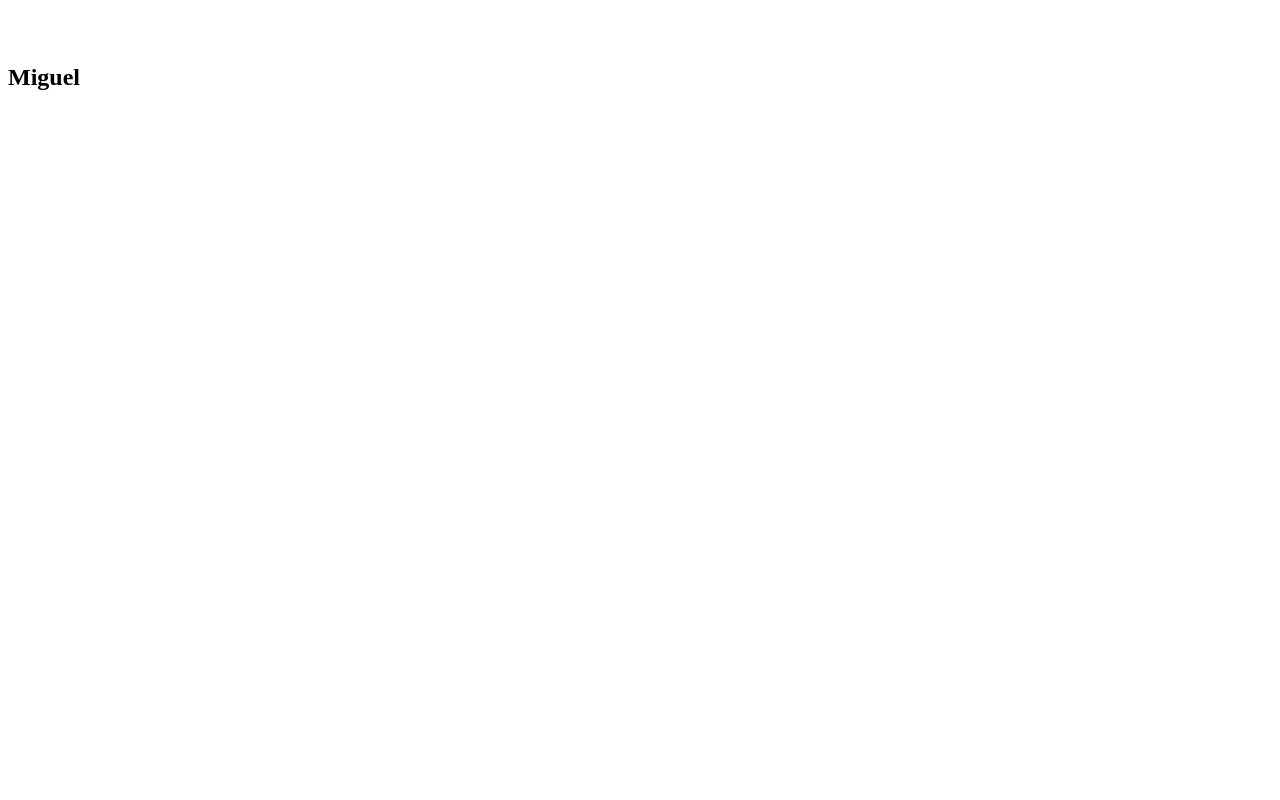
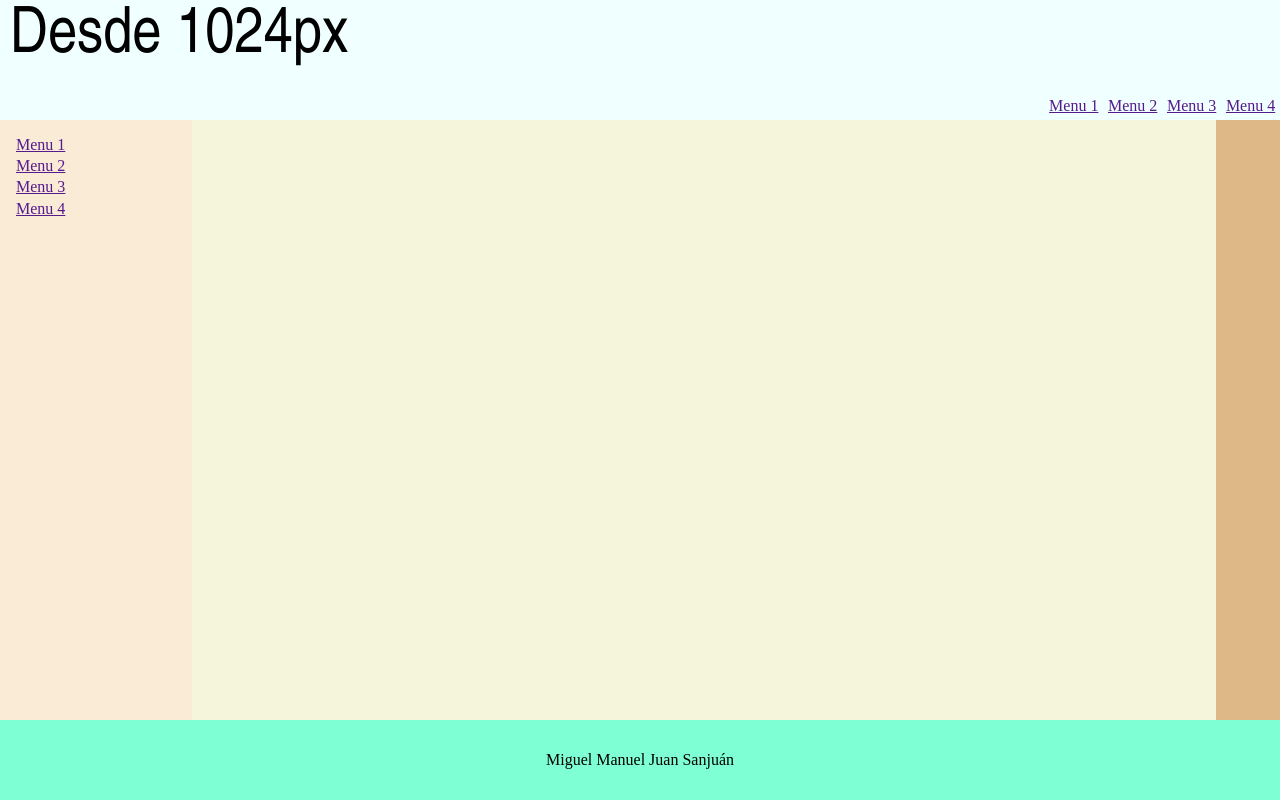
Before and after one commit to organizacion-sesion-3-MiguelMJuanS/organizacion-sesion-3-MiguelMJuanS.github.io, a plain HTML site: page index.html in a window 1280 px wide. Drawn offline with Linux system fonts and the light colour scheme.

Commit message:
primer commit

```diff
--- /dev/null
+++ b/estilos.css
@@ -0,0 +1,126 @@
+/**** tags ****/
+html, body{
+   height: 100%;
+   margin: 0;
+}
+
+header{
+    height: 15%;
+    background-color: azure;
+}
+nav{
+    height: 75%;
+    width: 15%;
+    float: left;
+    background-color: antiquewhite;
+}
+section{
+    height: 75%;
+    width: 80%;
+    float: left;
+    background-color: beige;
+}
+aside{
+    height: 75%;
+    width: 5%;
+    float: right;
+    background-color: burlywood;
+}
+footer{
+    clear: both;
+    height: 10%;
+    background-color: aquamarine;
+}
+
+footer p{
+    height: 100%;
+	display: flex;
+	justify-content: center;
+	align-items: center;
+}
+
+/**** ids ****/
+#navHoriz{
+    height: 100%;
+    margin: 0;
+    float: right;
+}
+
+/**** classes ****/
+.logo {
+    font-family: 'Arial Narrow', Impact, sans-serif;
+    font-size: 3em;
+    padding: 10px;
+}
+.listaHoriz li {
+    list-style-type: none;
+    display: inline;
+}
+.listaVert {
+    list-style-type: none;
+    padding-left: 1em;
+}
+.listaVert li {
+    padding-bottom: 0.2em;
+}
+.listaHoriz{
+    height: 100%;
+    display: flex;
+    align-items: flex-end;
+    margin: 0;
+}
+.listaHoriz li{
+    padding: 0.3em;
+}
+
+
+@media only screen and (max-width: 550px) {
+    nav, aside{
+        display: none;
+    }
+    section{
+        width: 100%;
+    }
+    #navHoriz::after{
+        content: "MENU";
+        font-family: 'Arial Black';
+        font-size: 1.5em;
+        padding-right: 0.5em;
+        height: 100%;
+        display: flex;
+        align-items: flex-end;
+    }
+    .listaHoriz, .listaVert{
+        display: none;
+    }
+    .logo::after{
+        content: 'Hasta 550px';
+    }
+
+}
+@media only screen and (min-width: 551px) {
+
+    .logo:after{
+        content: 'Desde 551px';
+    }
+}
+
+@media only screen and (min-width: 768px) {
+
+    .logo:after{
+        content: 'Desde 768px';
+    }
+    .logo{
+        font-size: 3.5em;
+    }
+}
+
+@media only screen and (min-width: 1024px) {
+
+    .logo:after{
+        content: 'Desde 1024px';
+    }
+    .logo{
+        font-size: 4em;
+    }
+}
--- a/index.html
+++ b/index.html
@@ -1,3 +1,50 @@
-<br />
-<br />
-<h2>Miguel</h2>
+<!DOCTYPE html>
+<html lang="es">
+
+<head>
+  <title>HOLA</title>
+  <meta charset="UTF-8" />
+  <meta name="title" content="Mi título" />
+  <meta name="description" content="Descripción de la WEB" />
+  <link href="./estilos.css" rel="stylesheet" />
+  <script src="./scripts.js"></script>
+</head>
+
+<body>
+
+  <header>
+    <span class="logo"></span>
+    <div id="navHoriz">
+      <ul class="listaHoriz">
+        <li><a href="">Menu 1</a></li>
+        <li><a href="">Menu 2</a></li>
+        <li><a href="">Menu 3</a></li>
+        <li><a href="">Menu 4</a></li>
+      </ul>
+    </div>
+  </header>
+
+  <nav>
+    <ul class="listaVert">
+        <li><a href="">Menu 1</a></li>
+        <li><a href="">Menu 2</a></li>
+        <li><a href="">Menu 3</a></li>
+        <li><a href="">Menu 4</a></li>
+    </ul>
+  </nav>
+
+  <section>
+
+  </section>
+
+  <aside>
+
+  </aside>
+
+  <footer>
+    <p>Miguel Manuel Juan Sanjuán</p>
+  </footer>
+
+</body>
+
+</html>
--- /dev/null
+++ b/scripts.js
@@ -0,0 +1,7 @@
+function iniciar() {
+    // medio = document.getElementById('medio');
+
+    // medio.addEventListener('click', qwerty, false);
+}
+
+window.addEventListener('load', iniciar, false);
```
